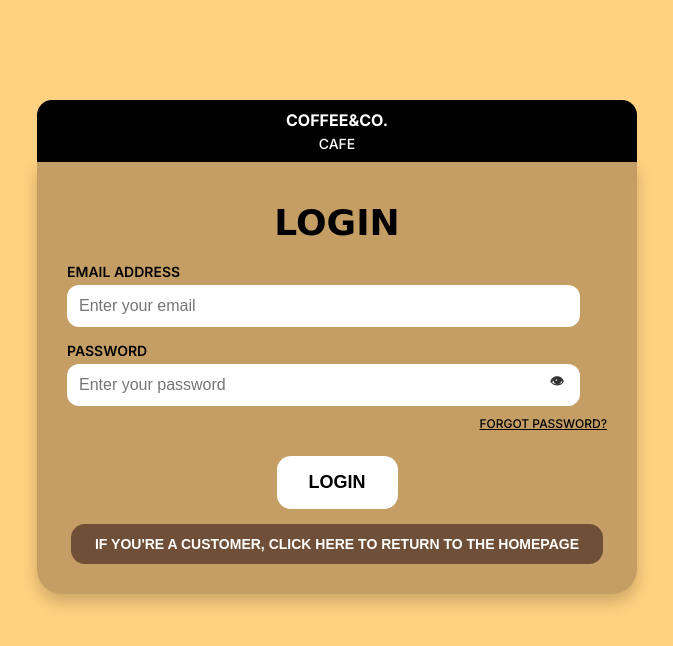
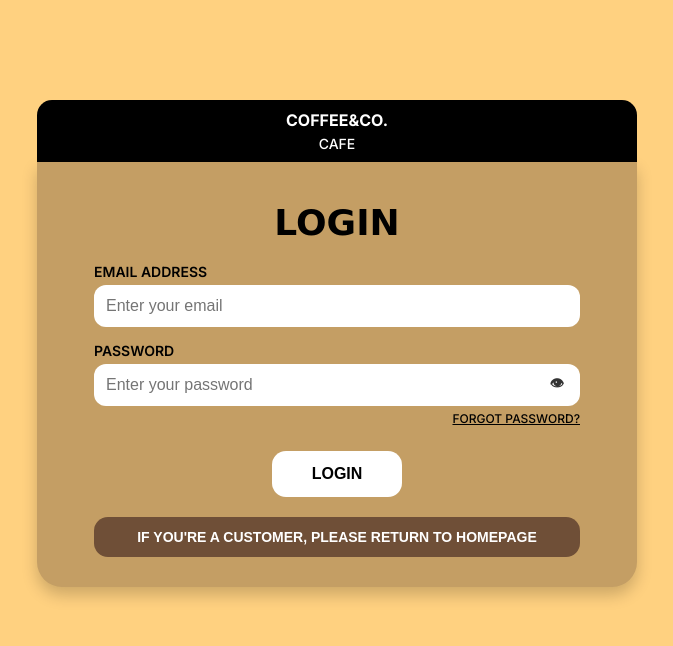
Before and after one commit to KurtSalonga/BREWeb_Group-3, a PHP site: page /login.php in a window 1280 px wide. Shown: the top 646 px of the page, without its empty margins (303-976 px from the left). Run offline with PHP 8.4, Linux system fonts and the light colour scheme; some web fonts are replaced.

Commit message:
Login Page
Final Login Page Code

```diff
--- a/login.php
+++ b/login.php
@@ -37,10 +37,10 @@
       padding: 30px;
       border-radius: 0 0 25px 25px;
       box-shadow: 0 8px 16px rgba(0, 0, 0, 0.2);
+      text-align: center;
     }
 
     .login-title {
-      text-align: center;
       font-family: 'Irish Grover', cursive;
       font-size: 36px;
       margin: 10px 0 20px 0;
@@ -49,14 +49,18 @@
     label {
       display: block;
       font-weight: 600;
-      margin-top: 15px;
       font-size: 14px;
+      text-align: left;
+      margin-bottom: 5px;
+      margin-left: auto;
+      margin-right: auto;
+      width: 90%;
     }
 
     .input-group, .input-block {
       position: relative;
-      width: 95%;
-      margin-bottom: 10px;
+      width: 90%;
+      margin: 0 auto 15px auto;
     }
 
     .input-block input,
@@ -66,7 +70,6 @@
       font-size: 16px;
       border: none;
       border-radius: 12px;
-      margin-top: 5px;
       box-sizing: border-box;
     }
 
@@ -86,7 +89,8 @@
     .forgot {
       text-align: right;
       font-size: 12px;
-      margin-top: 5px;
+      margin-top: -10px;
+      margin-right: 5%;
       font-weight: 500;
     }
 
@@ -97,16 +101,15 @@
     }
 
     .login-button {
-      font-size: 18px;
+      font-size: 16px;
       background-color: white;
       color: black;
       border: none;
       border-radius: 14px;
       font-weight: 800;
       cursor: pointer;
-      padding: 16px 32px;
-      margin: 25px auto 15px auto;
-      display: block;
+      padding: 14px 40px;
+      margin-top: 25px;
       transition: background-color 0.3s;
     }
 
@@ -116,20 +119,20 @@
 
     .back-button {
       font-size: 14px;
-      background-color: #6F4F37; /* Coffee brown color */
+      background-color: #6F4F37;
       color: white;
       border: none;
       border-radius: 14px;
       font-weight: 700;
       cursor: pointer;
       padding: 12px 24px;
+      margin-top: 20px;
+      width: 90%;
       transition: background-color 0.3s;
-      display: block;
-      margin: 15px auto 0 auto;
     }
 
     .back-button:hover {
-      background-color: #4B3621; /* Darker brown color on hover */
+      background-color: #4B3621;
     }
   </style>
 </head>
@@ -164,7 +167,7 @@
       </form>
 
       <button class="back-button" onclick="window.location.href='index.html';">
-        IF YOU'RE A CUSTOMER, CLICK HERE TO RETURN TO THE HOMEPAGE
+        IF YOU'RE A CUSTOMER, PLEASE RETURN TO HOMEPAGE
       </button>
     </div>
   </div>
```
